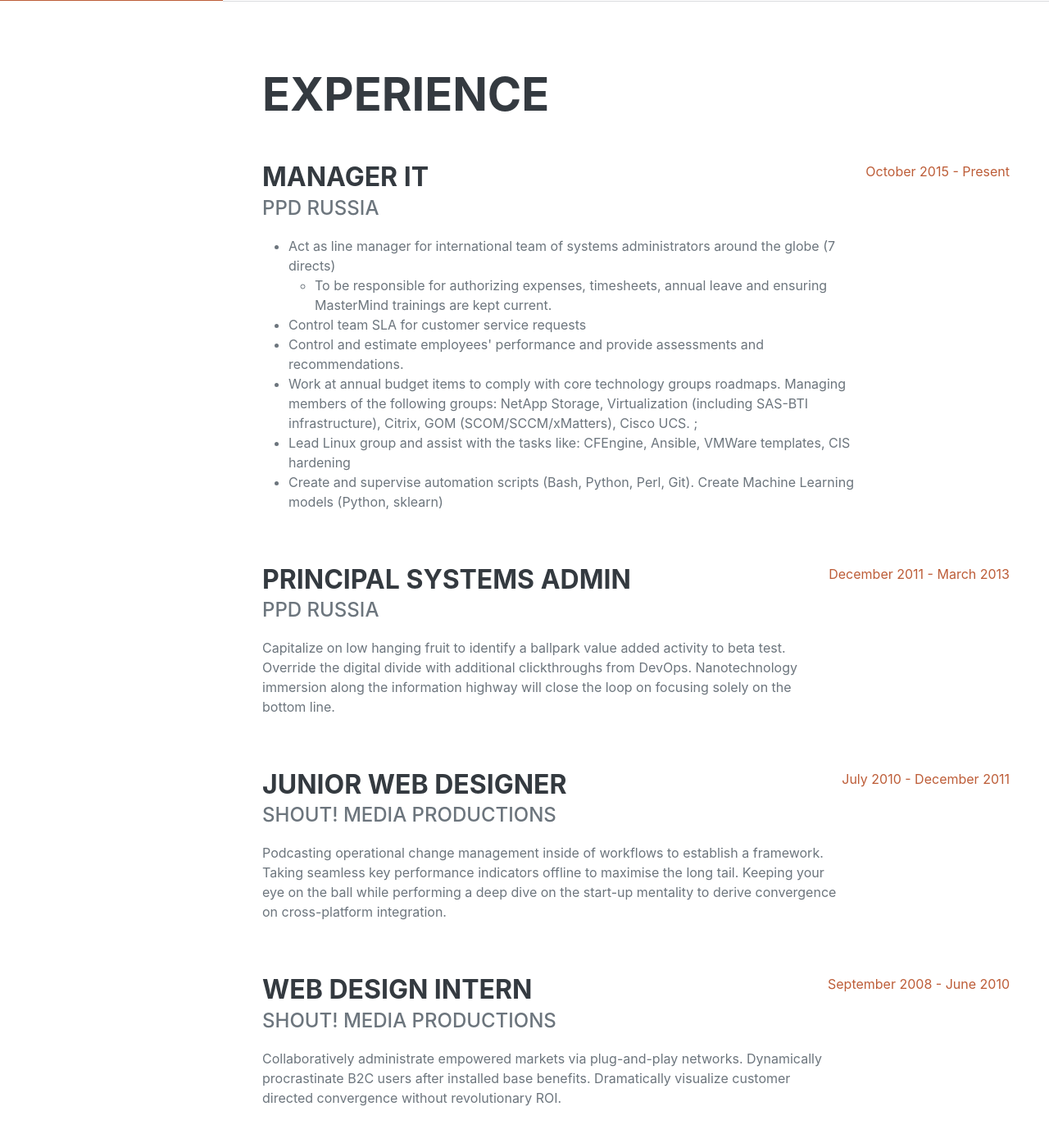
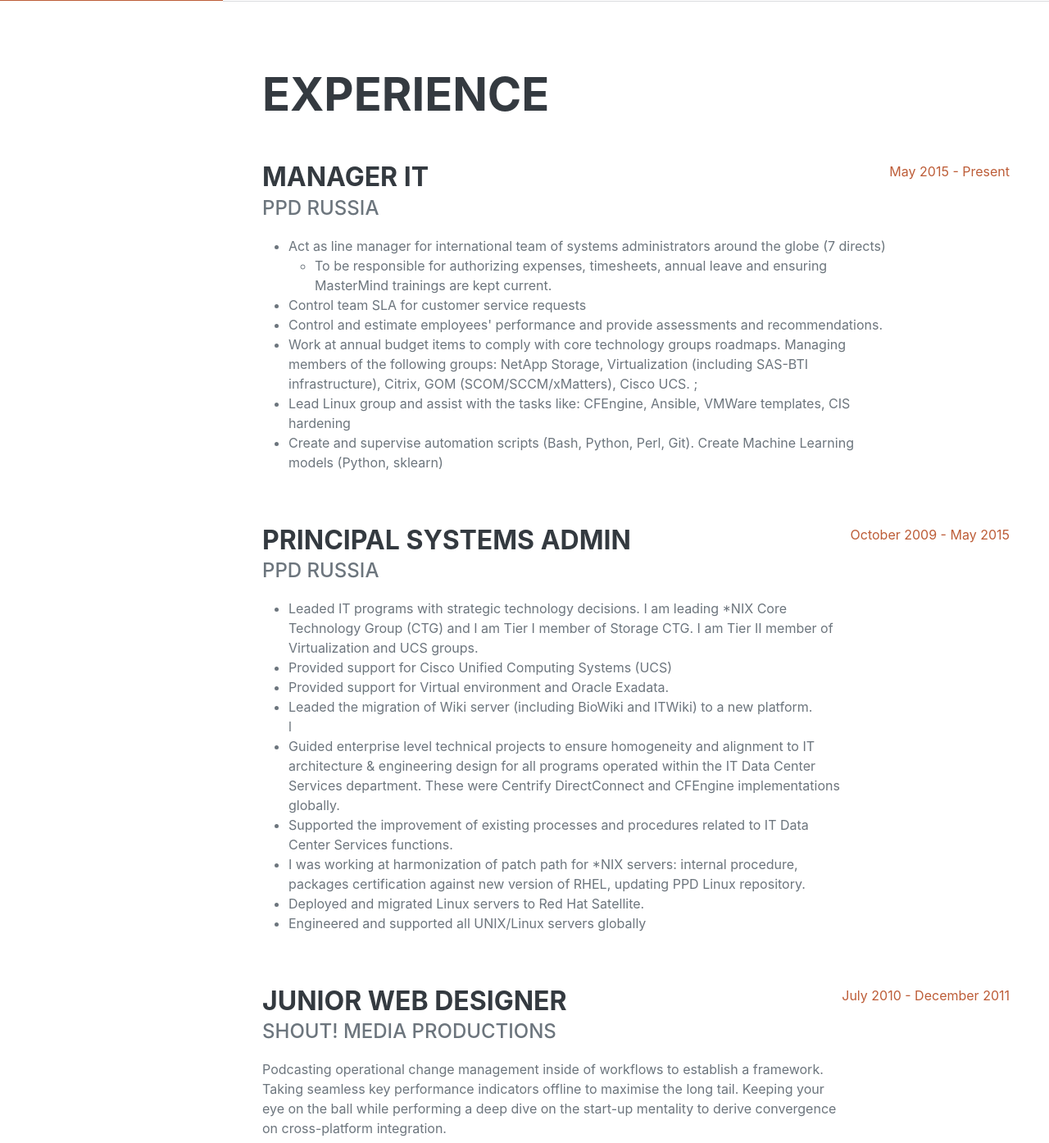
Before and after one commit to crazydigger/portfolio, a Django app: page / in a window 1280 px wide. Shown: the part 799-2193 px from the top of the page at 82% size. Run offline with Django 4.2, Linux system fonts and the light colour scheme; some libraries are stand-ins or nearby versions; some web fonts are replaced.

Commit message:
update added

```diff
--- a/portfolio/portfolio/templates/index.html
+++ b/portfolio/portfolio/templates/index.html
@@ -77,15 +77,24 @@
                             <li> Lead Linux group and assist with the tasks like: CFEngine, Ansible, VMWare templates, CIS hardening</li>
                             <li> Create and supervise automation scripts (Bash, Python, Perl, Git). Create Machine Learning models (Python, sklearn)</li></p>
                         </ul></div>
-                        <div class="flex-shrink-0"><span class="text-primary">October 2015 - Present</span></div>
+                        <div class="flex-shrink-0"><span class="text-primary">May 2015 - Present</span></div>
                     </div>
                     <div class="d-flex flex-column flex-md-row justify-content-between mb-5">
                         <div class="flex-grow-1">
                             <h3 class="mb-0">Principal Systems Admin</h3>
                             <div class="subheading mb-3">PPD Russia</div>
-                            <p>Capitalize on low hanging fruit to identify a ballpark value added activity to beta test. Override the digital divide with additional clickthroughs from DevOps. Nanotechnology immersion along the information highway will close the loop on focusing solely on the bottom line.</p>
+                            <p><ul>
+                                <li> Leaded IT programs with strategic technology decisions. I am leading *NIX Core Technology Group (CTG) and I am Tier I member of Storage CTG. I am Tier II member of Virtualization and UCS groups. <br>
+                                    <li> Provided support for Cisco Unified Computing Systems (UCS) </li>
+<li> Provided support for Virtual environment and Oracle Exadata. </li>
+                            <li> Leaded the migration of Wiki server (including BioWiki and ITWiki) to a new platform. </li>l
+                            <li> Guided enterprise level technical projects to ensure homogeneity and alignment to IT architecture & engineering design for all programs operated within the IT Data Center Services department. These were Centrify DirectConnect and CFEngine implementations globally. </li>
+                            <li> Supported the improvement of existing processes and procedures related to IT Data Center Services functions. <li>I was working at harmonization of patch path for *NIX servers: internal procedure, packages certification against new version of RHEL, updating PPD Linux repository. </li>
+                            <li> Deployed and migrated Linux servers to Red Hat Satellite. </li>
+                            <li> Engineered and supported all UNIX/Linux servers globally </li>
+                        </ul></p>
                         </div>
-                        <div class="flex-shrink-0"><span class="text-primary">December 2011 - March 2013</span></div>
+                        <div class="flex-shrink-0"><span class="text-primary">October 2009 - May 2015</span></div>
                     </div>
                     <div class="d-flex flex-column flex-md-row justify-content-between mb-5">
                         <div class="flex-grow-1">
```
